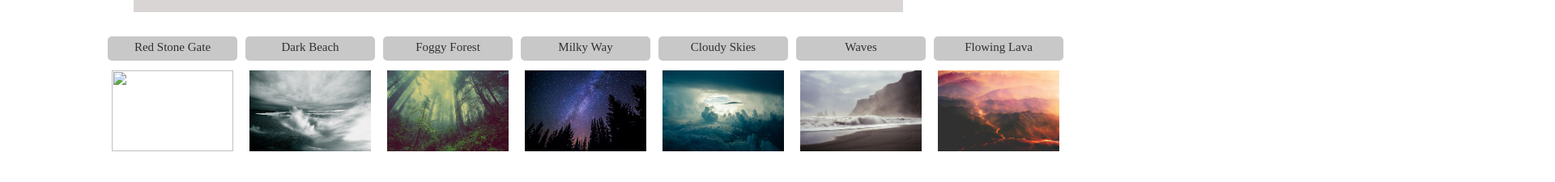
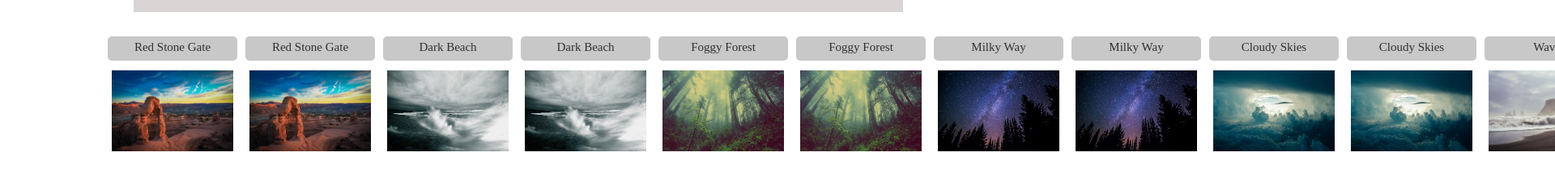
Before and after one commit to rekasz1/rekasz1.github.io, a plain HTML site: page photogallery.html in a window 1280 px wide. Shown: the part 603-828 px from the top of the page at 81% size, 1920 px wide, since content can reach past the window. Drawn offline with nearby package versions, Linux system fonts and the light colour scheme.

Commit message:
Pgedits (#4)
* new project

* adding the first picture

```diff
--- a/photogallery.html
+++ b/photogallery.html
@@ -21,7 +21,10 @@
         <h1 id="photo-title"></h1>
         <p id="photo-description" style="word-break: normal"></p>
       </div>
+
+      <div id="thumbnails" >
       <div id="thumbnails" onclick="myFunction()">
+
       <!--<p>Clicked:<span id="clicked"></p>-->
       </div>
 
@@ -97,7 +100,11 @@ loadPhoto(currentPhoto);
 //thumbnailek
 
 data.forEach((photo,currentPhoto) => {
+
+  $('#thumbnails').append(`<div><div class="th-title">${data[currentPhoto].title}</div><img onclick="myFunction()" style="width:150px;padding:10px;height:100px" data-index="${currentPhoto}" src="${data[currentPhoto].photo}"> </div>`);
+
   $('#thumbnails').append(`<div><div class="th-title">${data[currentPhoto].title}</div><img style="width:150px;padding:10px;height:100px" data-index="${currentPhoto}" src="${data[currentPhoto].photo}"> </div>`);
+
   // $('#thumbnails').append(``);
  //$('#thumbnails').append(`<div id="th-title">${data[currentPhoto].title}</div>`);
 });
@@ -113,7 +120,11 @@ let numberIndex = parseInt(indexClicked)
   });
 });*/
 
+
+/*function myFunction(data) {
+
 function myFunction() {
+
 
 document.getElementById("thumbnails").innerHTML=load.data
 
```
Also changed, not shown: img/redstones.jpg (added).
